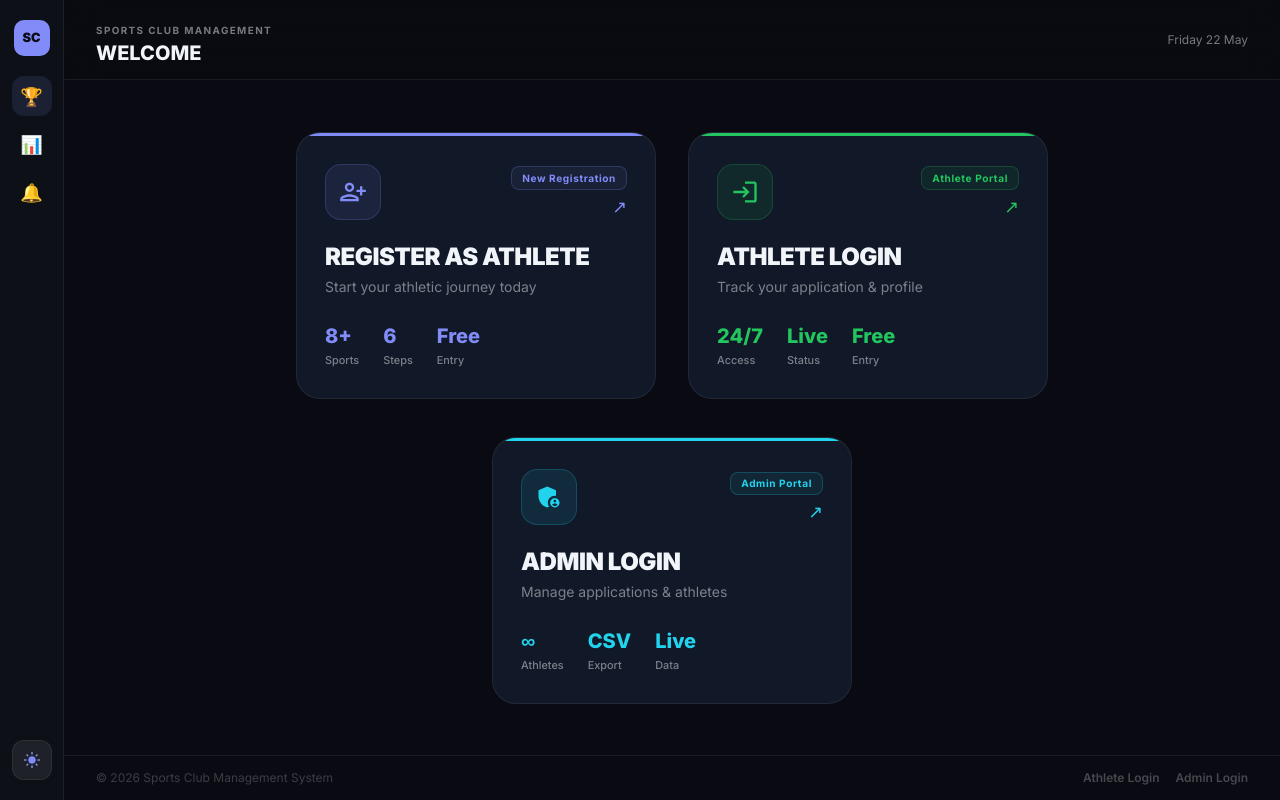
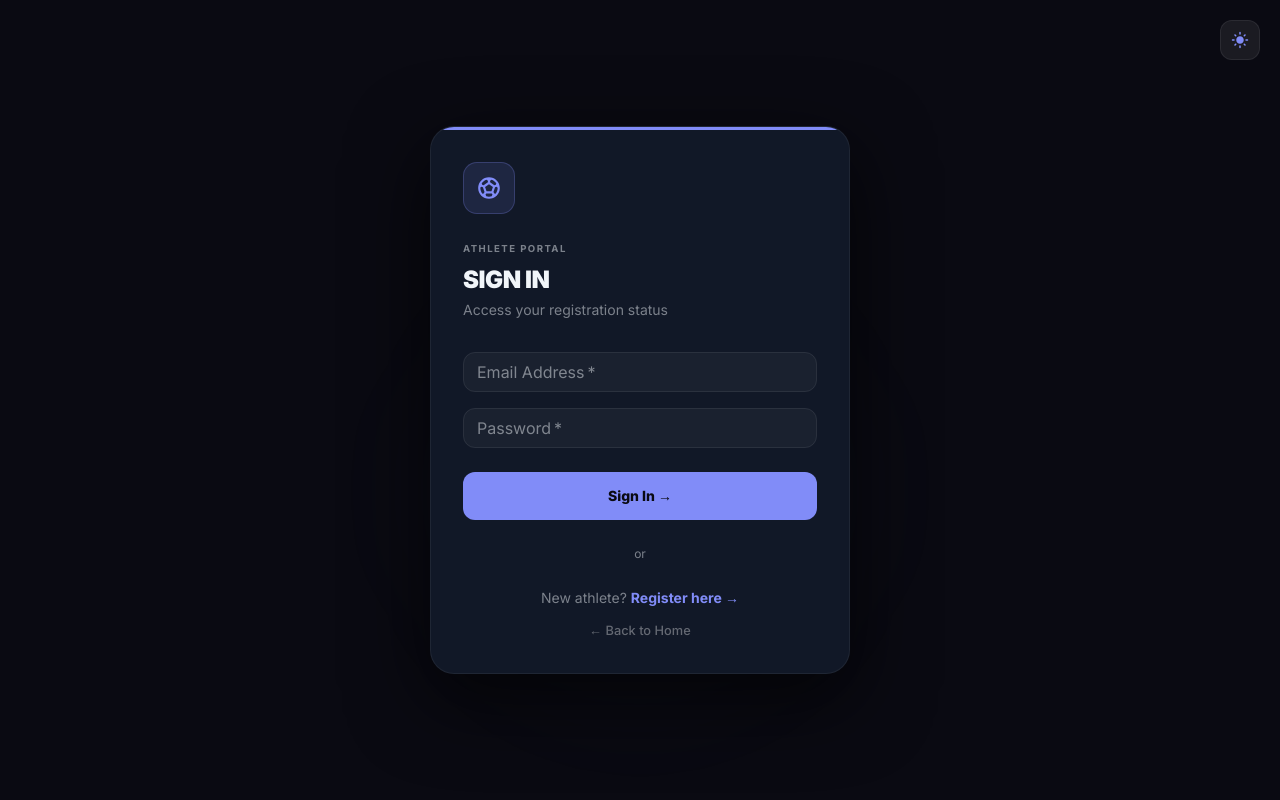
Before and after one commit to UrjasweeChatterjee/athelete-form-frontend, a React (Vite) app: page /athelete/login in a window 1280 px wide. Before the commit this address led to /. Built offline with nearby package versions, Linux system fonts and the light colour scheme.

Commit message:
updated filename and route names

```diff
--- a/src/App.jsx
+++ b/src/App.jsx
@@ -6,14 +6,14 @@ import { BrowserRouter, Routes, Route, Navigate } from 'react-router-dom';
 import { ThemeContextProvider } from './context/ThemeContext';
 
 // Pages
-import Landing         from './pages/Landing';
-import StudentRegister from './pages/StudentRegister.jsx';
-import StudentLogin    from './pages/StudentLogin.jsx';
-import StudentDashboard from './pages/StudentDashboard.jsx';
-import Success         from './pages/Success.jsx';
-import CoachLogin      from './pages/CoachLogin.jsx';
-import CoachDashboard  from './pages/CoachDashboard.jsx';
-import StudentProfile  from './pages/StudentProfile.jsx';
+import Landing from './pages/Landing';
+import AtheleteRegister from './pages/AtheleteRegister.jsx';
+import AtheleteLogin from './pages/AtheleteLogin.jsx';
+import AtheleteDashboard from './pages/AtheleteDashboard.jsx';
+import Success from './pages/Success.jsx';
+import CoachLogin from './pages/CoachLogin.jsx';
+import CoachDashboard from './pages/CoachDashboard.jsx';
+import AtheleteProfile from './pages/AtheleteProfile.jsx';
 
 function App() {
   return (
@@ -21,18 +21,18 @@ function App() {
       <BrowserRouter>
         <Routes>
           {/* Landing */}
-          <Route path="/"                    element={<Landing />} />
+          <Route path="/" element={<Landing />} />
 
-          {/* Student routes */}
-          <Route path="/student/register"  element={<StudentRegister />} />
-          <Route path="/student/login"     element={<StudentLogin />} />
-          <Route path="/student/dashboard" element={<StudentDashboard />} />
-          <Route path="/success"           element={<Success />} />
+          {/* Athlete routes */}
+          <Route path="/athelete/register"  element={<AtheleteRegister />} />
+          <Route path="/athelete/login"     element={<AtheleteLogin />} />
+          <Route path="/athelete/dashboard" element={<AtheleteDashboard />} />
+          <Route path="/success"            element={<Success />} />
 
           {/* Coach / Admin routes */}
-          <Route path="/coach/login"       element={<CoachLogin />} />
-          <Route path="/coach/dashboard"   element={<CoachDashboard />} />
-          <Route path="/coach/student/:id" element={<StudentProfile />} />
+          <Route path="/coach/login"          element={<CoachLogin />} />
+          <Route path="/coach/dashboard"      element={<CoachDashboard />} />
+          <Route path="/coach/athelete/:id"   element={<AtheleteProfile />} />
 
           {/* Fallback */}
           <Route path="*" element={<Navigate to="/" replace />} />
--- a/src/pages/StudentLogin.jsx
+++ b/src/pages/AtheleteLogin.jsx
@@ -1,5 +1,5 @@
 // ─────────────────────────────────────────────────────────────
-// pages/StudentLogin.jsx  –  Dark + lime green athlete login
+// pages/AtheleteLogin.jsx  –  Dark + lime green athlete login
 // ─────────────────────────────────────────────────────────────
 import React, { useState } from 'react';
 import {
@@ -11,7 +11,7 @@ import axios from 'axios';
 import ThemeToggle from '../components/ThemeToggle';
 import SportsSoccerIcon from '@mui/icons-material/SportsSoccer';
 
-export default function StudentLogin() {
+export default function AtheleteLogin() {
   const navigate = useNavigate();
   const theme    = useTheme();
   const isDark   = theme.palette.mode === 'dark';
@@ -42,7 +42,7 @@ export default function StudentLogin() {
     try {
       const { data } = await axios.post('/api/students/login', form);
       localStorage.setItem('student', JSON.stringify(data.student));
-      navigate('/student/dashboard');
+      navigate('/athelete/dashboard');
     } catch (err) {
       setApiError(err.response?.data?.message || 'Login failed. Please try again.');
     } finally {
@@ -161,7 +161,7 @@ export default function StudentLogin() {
           <Box sx={{ display: 'flex', flexDirection: 'column', gap: 1.5, textAlign: 'center' }}>
             <Typography variant="body2" sx={{ color: 'text.secondary' }}>
               New athlete?{' '}
-              <Link to="/student/register" style={{ color: theme.palette.primary.main, fontWeight: 700, textDecoration: 'none' }}>
+              <Link to="/athelete/register" style={{ color: theme.palette.primary.main, fontWeight: 700, textDecoration: 'none' }}>
                 Register here →
               </Link>
             </Typography>
--- a/src/pages/StudentProfile.jsx
+++ b/src/pages/AtheleteProfile.jsx
@@ -1,5 +1,5 @@
 // ─────────────────────────────────────────────────────────────
-// pages/StudentProfile.jsx  –  Full profile for Coach (revamped)
+// pages/AtheleteProfile.jsx  –  Full profile for Coach (revamped)
 // ─────────────────────────────────────────────────────────────
 import React, { useEffect, useState } from 'react';
 import {
@@ -63,7 +63,7 @@ function SectionCard({ icon, title, children, theme, isDark }) {
   );
 }
 
-export default function StudentProfile() {
+export default function AtheleteProfile() {
   const { id } = useParams();
   const navigate = useNavigate();
   const theme = useTheme();
--- a/src/pages/CoachDashboard.jsx
+++ b/src/pages/CoachDashboard.jsx
@@ -469,7 +469,7 @@ export default function CoachDashboard() {
                 theme={theme}
                 isDark={isDark}
                 actionLoading={actionLoading}
-                onView={(id) => navigate(`/coach/student/${id}`)}
+                onView={(id) => navigate(`/coach/athelete/${id}`)}
                 onApprove={openApprove}
                 onReject={openReject}
               />
--- a/src/pages/Landing.jsx
+++ b/src/pages/Landing.jsx
@@ -24,7 +24,7 @@ export default function Landing() {
       label:    'REGISTER AS ATHLETE',
       sublabel: 'Start your athletic journey today',
       icon:     PersonAddAltIcon,
-      path:     '/student/register',
+      path:     '/athelete/register',
       accent:   theme.palette.primary.main,
       tag:      'New Registration',
       stats:    [{ value: '8+', label: 'Sports' }, { value: '6', label: 'Steps' }, { value: 'Free', label: 'Entry' }],
@@ -34,7 +34,7 @@ export default function Landing() {
       label:    'ATHLETE LOGIN',
       sublabel: 'Track your application & profile',
       icon:     LoginIcon,
-      path:     '/student/login',
+      path:     '/athelete/login',
       accent:   '#22c55e',
       tag:      'Athlete Portal',
       stats:    [{ value: '24/7', label: 'Access' }, { value: 'Live', label: 'Status' }, { value: 'Free', label: 'Entry' }],
@@ -264,7 +264,7 @@ export default function Landing() {
               <Typography
                 key={link}
                 variant="caption"
-                onClick={() => navigate(i === 0 ? '/student/login' : '/coach/login')}
+                onClick={() => navigate(i === 0 ? '/athelete/login' : '/coach/login')}
                 sx={{
                   color: 'text.secondary',
                   cursor: 'pointer',
--- a/src/pages/Success.jsx
+++ b/src/pages/Success.jsx
@@ -102,7 +102,7 @@ export default function Success() {
             <Button
               variant="contained"
               size="large"
-              onClick={() => navigate('/student/login')}
+              onClick={() => navigate('/athelete/login')}
               sx={{
                 borderRadius: 3,
                 px: 4,
@@ -116,7 +116,7 @@ export default function Success() {
             <Button
               variant="outlined"
               size="large"
-              onClick={() => navigate('/student/register')}
+              onClick={() => navigate('/athelete/register')}
               sx={{
                 borderRadius: 3,
                 px: 4,
```
Also changed, not shown: src/pages/AtheleteDashboard.jsx (renamed from src/pages/StudentDashboard.jsx, +21 -21 lines), src/pages/AtheleteRegister.jsx (renamed from src/pages/StudentRegister.jsx, +32 -32 lines).
